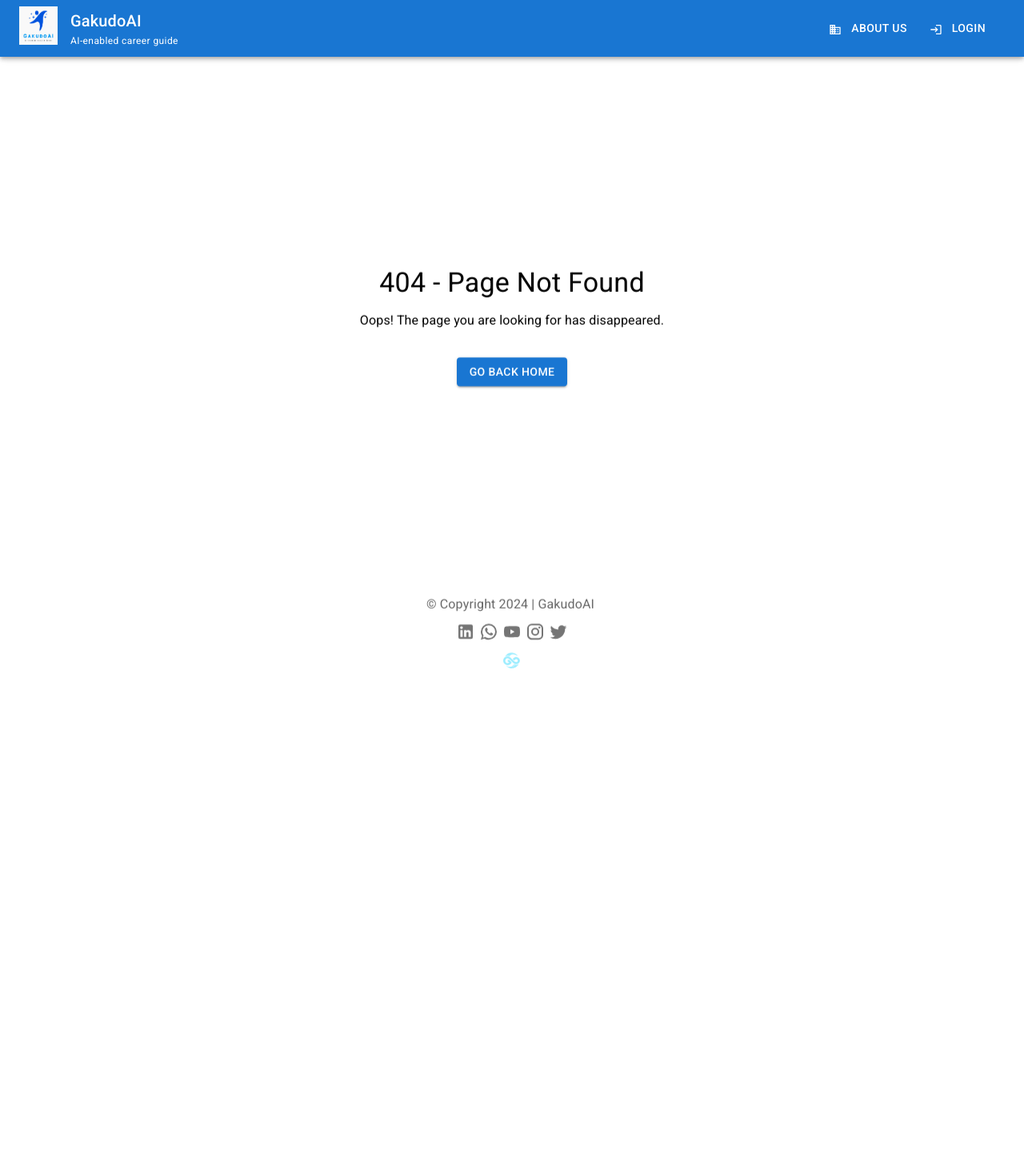
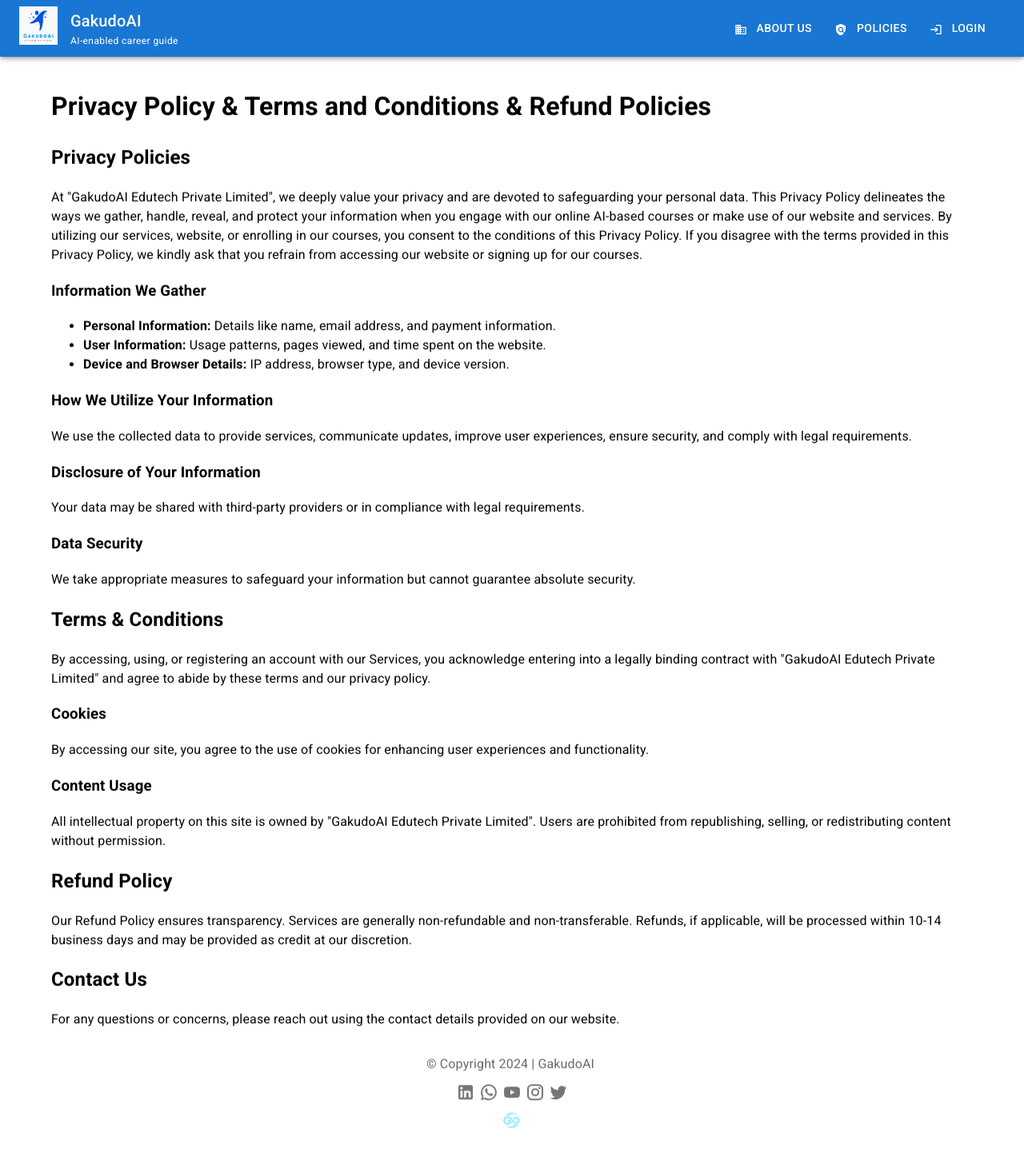
Before and after one commit to arvind-ga/gai-app, a Next.js app in the folder nextjs/: page /terms in a window 1280 px wide. Before the commit this address had no page. Shown: the whole page at 80% size. Before the commit the page ends 862 px from the top, so only its background shows below. Built offline with nearby package versions, Linux system fonts and the light colour scheme.

Commit message:
added policy

```diff
--- /dev/null
+++ b/nextjs/src/pages/terms.js
@@ -0,0 +1,13 @@
+import React from "react";
+import {Grid} from "@mui/material";
+import TermsAndPolicies from "@/sections/terms/terms-policies";
+
+export default function Policies() {
+    return (
+        <div>
+            <Grid container justifyContent="center" alignItems="center">
+                    <TermsAndPolicies/>
+            </Grid>
+        </div>
+    );
+}
--- a/nextjs/src/sections/header/menu-items.js
+++ b/nextjs/src/sections/header/menu-items.js
@@ -4,6 +4,7 @@
 import PeopleAltIcon from '@mui/icons-material/PeopleAlt';
 import GitHubIcon from '@mui/icons-material/GitHub';
 import ExtensionIcon from '@mui/icons-material/Extension';
+import PolicyIcon from '@mui/icons-material/Policy';
 import React from "react";
 import {ChatGptIcon} from "@/theme/menu-icons";
 import BusinessIcon from '@mui/icons-material/Business';
@@ -33,6 +34,13 @@
         authenticated: null
     },
     {
+        icon: <PolicyIcon sx={iconStyle}/>,
+        label: "Policies",
+        tooltip: "Policies Page",
+        path: "/terms",
+        authenticated: false
+    },
+    {
         icon: <LoginIcon sx={iconStyle}/>,
         label: "Login",
         tooltip: "Login Page",
@@ -40,4 +48,5 @@
         authenticated: false
     },
 
+
 ];
--- /dev/null
+++ b/nextjs/src/sections/terms/terms-policies.js
@@ -0,0 +1,65 @@
+import React from 'react';
+
+const TermsAndPolicies = () => {
+    return (
+        <div className="container mx-auto p-6">
+            <h1 className="text-3xl font-bold text-center mb-6">Privacy Policy & Terms and Conditions & Refund Policies</h1>
+
+            <section className="mb-12">
+                <h2 className="text-2xl font-semibold mb-4">Privacy Policies</h2>
+                <p className="text-gray-700 mb-4">
+                    At "GakudoAI Edutech Private Limited", we deeply value your privacy and are devoted to safeguarding your personal data. This Privacy Policy delineates the ways we gather, handle, reveal, and protect your information when you engage with our online AI-based courses or make use of our website and services. By utilizing our services, website, or enrolling in our courses, you consent to the conditions of this Privacy Policy. If you disagree with the terms provided in this Privacy Policy, we kindly ask that you refrain from accessing our website or signing up for our courses.
+                </p>
+                <h3 className="text-lg font-medium mb-2">Information We Gather</h3>
+                <ul className="list-disc list-inside mb-4">
+                    <li><strong>Personal Information:</strong> Details like name, email address, and payment information.</li>
+                    <li><strong>User Information:</strong> Usage patterns, pages viewed, and time spent on the website.</li>
+                    <li><strong>Device and Browser Details:</strong> IP address, browser type, and device version.</li>
+                </ul>
+                <h3 className="text-lg font-medium mb-2">How We Utilize Your Information</h3>
+                <p className="text-gray-700 mb-4">
+                    We use the collected data to provide services, communicate updates, improve user experiences, ensure security, and comply with legal requirements.
+                </p>
+                <h3 className="text-lg font-medium mb-2">Disclosure of Your Information</h3>
+                <p className="text-gray-700 mb-4">
+                    Your data may be shared with third-party providers or in compliance with legal requirements.
+                </p>
+                <h3 className="text-lg font-medium mb-2">Data Security</h3>
+                <p className="text-gray-700 mb-4">
+                    We take appropriate measures to safeguard your information but cannot guarantee absolute security.
+                </p>
+            </section>
+
+            <section className="mb-12">
+                <h2 className="text-2xl font-semibold mb-4">Terms & Conditions</h2>
+                <p className="text-gray-700 mb-4">
+                    By accessing, using, or registering an account with our Services, you acknowledge entering into a legally binding contract with "GakudoAI Edutech Private Limited" and agree to abide by these terms and our privacy policy.
+                </p>
+                <h3 className="text-lg font-medium mb-2">Cookies</h3>
+                <p className="text-gray-700 mb-4">
+                    By accessing our site, you agree to the use of cookies for enhancing user experiences and functionality.
+                </p>
+                <h3 className="text-lg font-medium mb-2">Content Usage</h3>
+                <p className="text-gray-700 mb-4">
+                    All intellectual property on this site is owned by "GakudoAI Edutech Private Limited". Users are prohibited from republishing, selling, or redistributing content without permission.
+                </p>
+            </section>
+
+            <section className="mb-12">
+                <h2 className="text-2xl font-semibold mb-4">Refund Policy</h2>
+                <p className="text-gray-700 mb-4">
+                    Our Refund Policy ensures transparency. Services are generally non-refundable and non-transferable. Refunds, if applicable, will be processed within 10-14 business days and may be provided as credit at our discretion.
+                </p>
+            </section>
+
+            <section className="mb-12">
+                <h2 className="text-2xl font-semibold mb-4">Contact Us</h2>
+                <p className="text-gray-700">
+                    For any questions or concerns, please reach out using the contact details provided on our website.
+                </p>
+            </section>
+        </div>
+    );
+};
+
+export default TermsAndPolicies;
```
